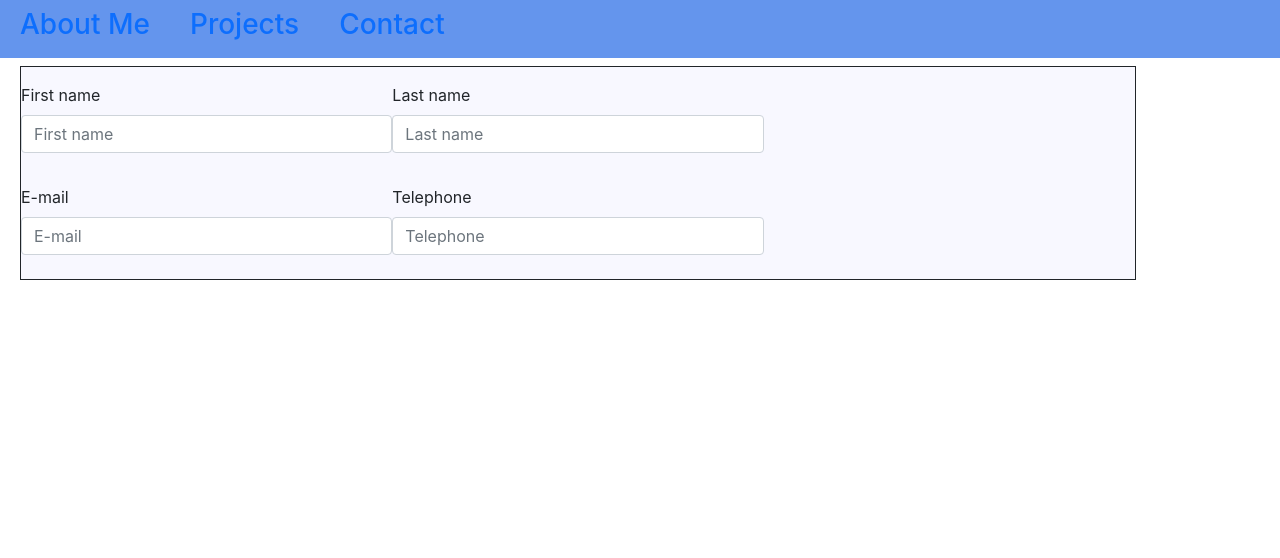
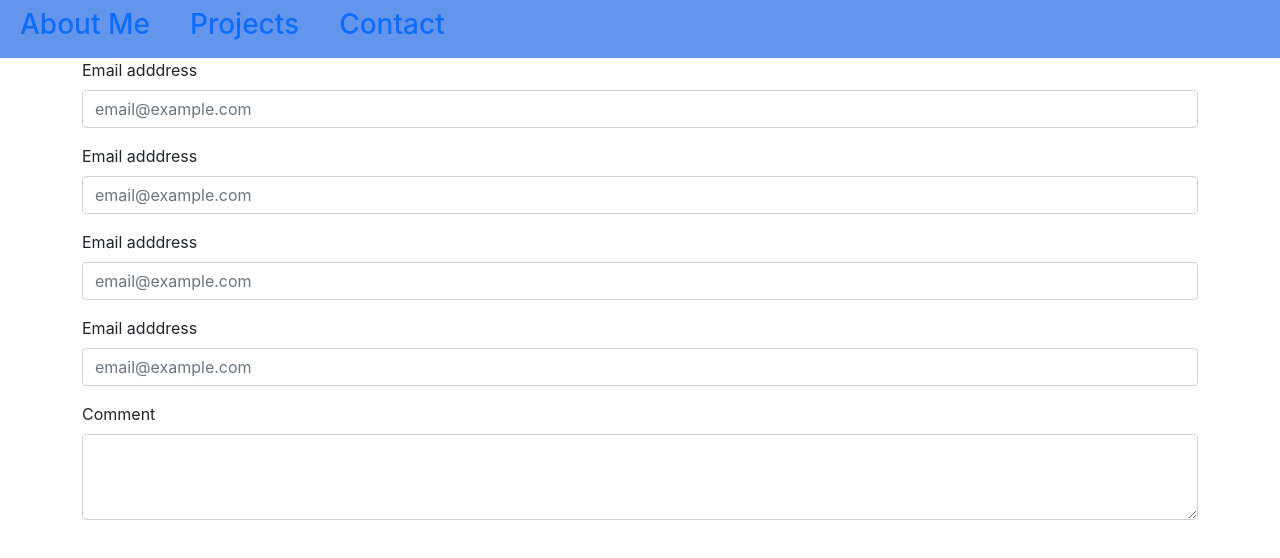
Before and after one commit to rakky21/re-ux, a React (Create React App) app: page / in a window 1280 px wide. Both pictures are taken after a click on the element "Contact". Shown: the top 558 px of the page. Built offline with nearby package versions, Linux system fonts and the light colour scheme.

Commit message:
changed the contact

```diff
--- a/src/components/About/About.js
+++ b/src/components/About/About.js
@@ -4,15 +4,15 @@ import Cara from "../../assets/cover/cara.jpg";
 
 function About() {
   return (
-    <section className="container">
+    <section className="container my-2">
       <div
-        className="row my-2"
+        className="row"
         style={{ border: "1px solid", width: "35rem", background: "#F8F8FF" }}
         class="center"
       >
         <img
           src={Cara}
-          className="card-img-top"
+          className="card-img-top my-2"
           alt="Una Foto Aqui"
           style={{ height: "500px", width: "auto" }}
         ></img>
--- a/src/components/Contact/Contact.js
+++ b/src/components/Contact/Contact.js
@@ -2,38 +2,33 @@ import React from "react";
 
 function Contact() {
   return (
-    <section className="container m-2">
-     <div className="row my-2" class="contact-form" style={{ border: "1px solid",  background: "#F8F8FF"}}>
-      <div className="col my-2">
-        <label className="form-label my-2 col-4">First name
-          <input className="form-control my-2" style={{type:"text"}} placeholder="First name" aria-label="First name"></input></label>
-           <label className="form-label my-2 col-4">Last name
-            <input className="form-control my-2" style={{type:"text"}} placeholder="Last name" aria-label="Last name"></input></label>
+    <section className="container">
+      <div className="mb-3">
+        <label className="form-label">Email adddress</label>
+        <input className="form-control" placeholder="email@example.com" type="email"></input>
+      </div>
 
-  <div className="col my-2">
-        <label className="form-label my-2 col-4">E-mail
-        <input className="form-control my-2" style={{type:"text"}} placeholder="E-mail" aria-label="E-mail"></input></label>
-        <label className="form-label my-2 col-4">Telephone
-        <input className="form-control my-2" style={{type:"text"}} placeholder="Telephone" aria-label="Telephone"></input></label>
-        </div>
+      <div className="mb-3">
+        <label className="form-label">Email adddress</label>
+        <input className="form-control" placeholder="email@example.com" type="email"></input>
       </div>
+
+      <div className="mb-3">
+        <label className="form-label">Email adddress</label>
+        <input className="form-control" placeholder="email@example.com" type="email"></input>
+      </div>
+
+      <div className="mb-3">
+        <label className="form-label">Email adddress</label>
+        <input className="form-control" placeholder="email@example.com" type="email"></input>
+      </div>
+
+      <div className="mb-3">
+        <label className="form-label">Comment</label>
+        <textarea className="form-control" rows="3"></textarea>
       </div>
     </section>
   );
 }
 
 export default Contact;
-
-
-// <div class="contact-form">
-// <h3>Contact Us</h3>
-// <form>
-//   <label for="contact-name">Your Name</label>
-//   <input type="text" id="contact-name" placeholder="Your Name" />
-
-//   <label for="contact-message">Message</label>
-//   <textarea id="contact-message" placeholder="Message"></textarea>
-
-//   <button type="submit">Submit</button>
-// </form>
-// </div>
```
